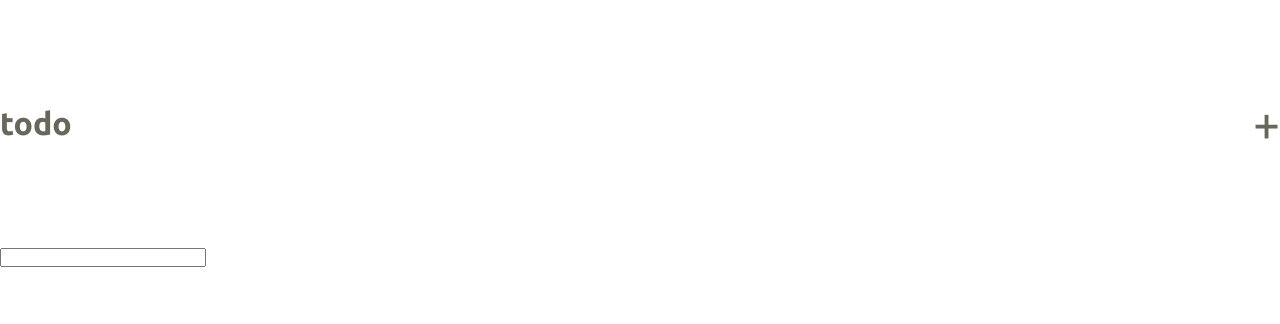
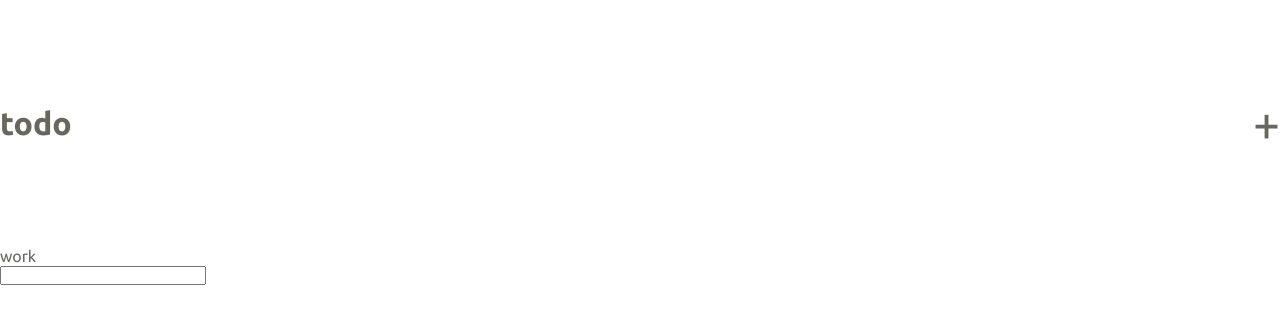
Before and after one commit to dinhhoangbaochan/to-do-buddy, a plain HTML site: page index.html in a window 1280 px wide. Drawn offline with Linux system fonts and the light colour scheme.

Commit message:
uiux: test sidebar element and separate sidebar css

```diff
--- /dev/null
+++ b/assets/css/sidebar.css
@@ -0,0 +1,4 @@
+.category {
+  display: flex;
+  max-width: 100%;
+}
--- a/index.html
+++ b/index.html
@@ -33,6 +33,17 @@
 
       <main>
 
+        <div class="lnb">
+          <div class="categories">
+            <div class="category">
+              <div class="category-color">
+                <span></span>
+              </div>
+              <div class="category-name">work</div>
+            </div>
+          </div>
+        </div>
+
         <!-- Where you handle inputs -->
         <div class="form-wrapper">
           <form id="todo-form" action="">
--- a/styles.css
+++ b/styles.css
@@ -1,3 +1,5 @@
+@import url(assets/css/sidebar.css);
+
 * {
   box-sizing: border-box;
   margin: 0;
```
